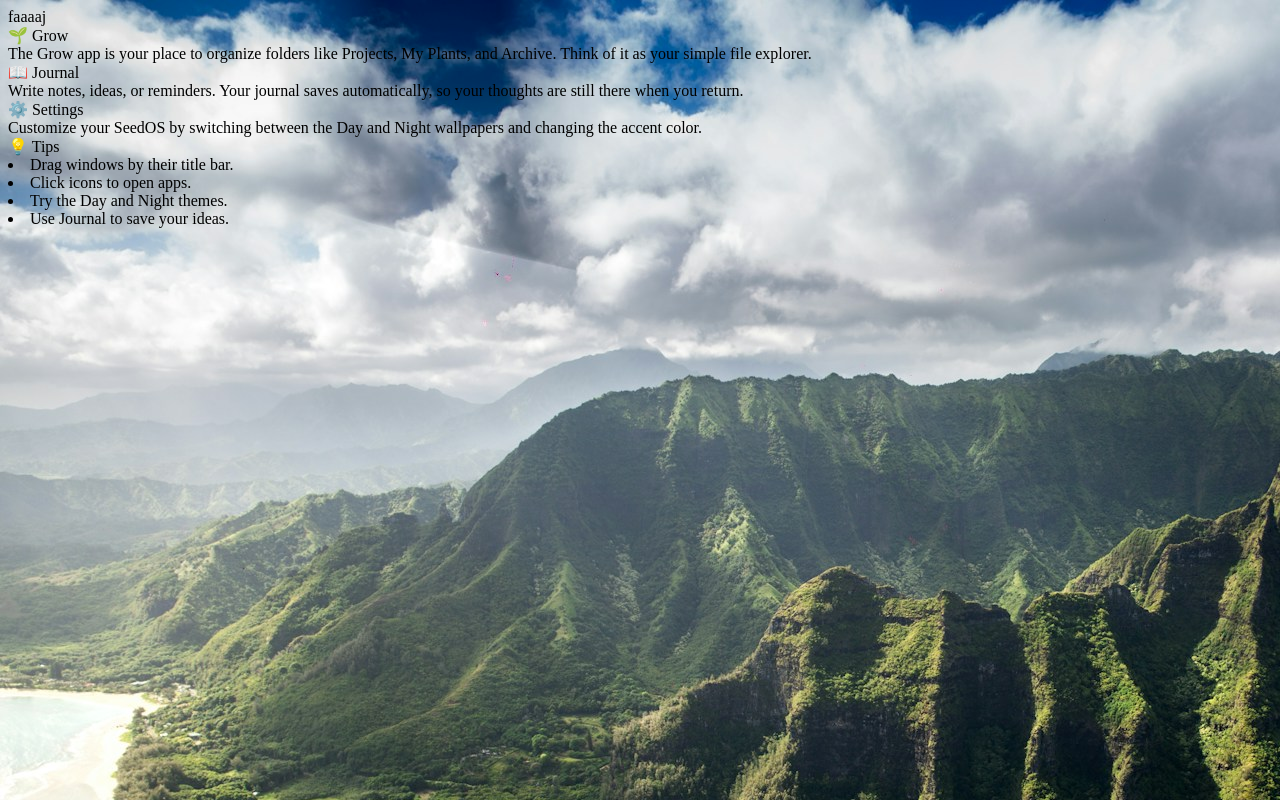
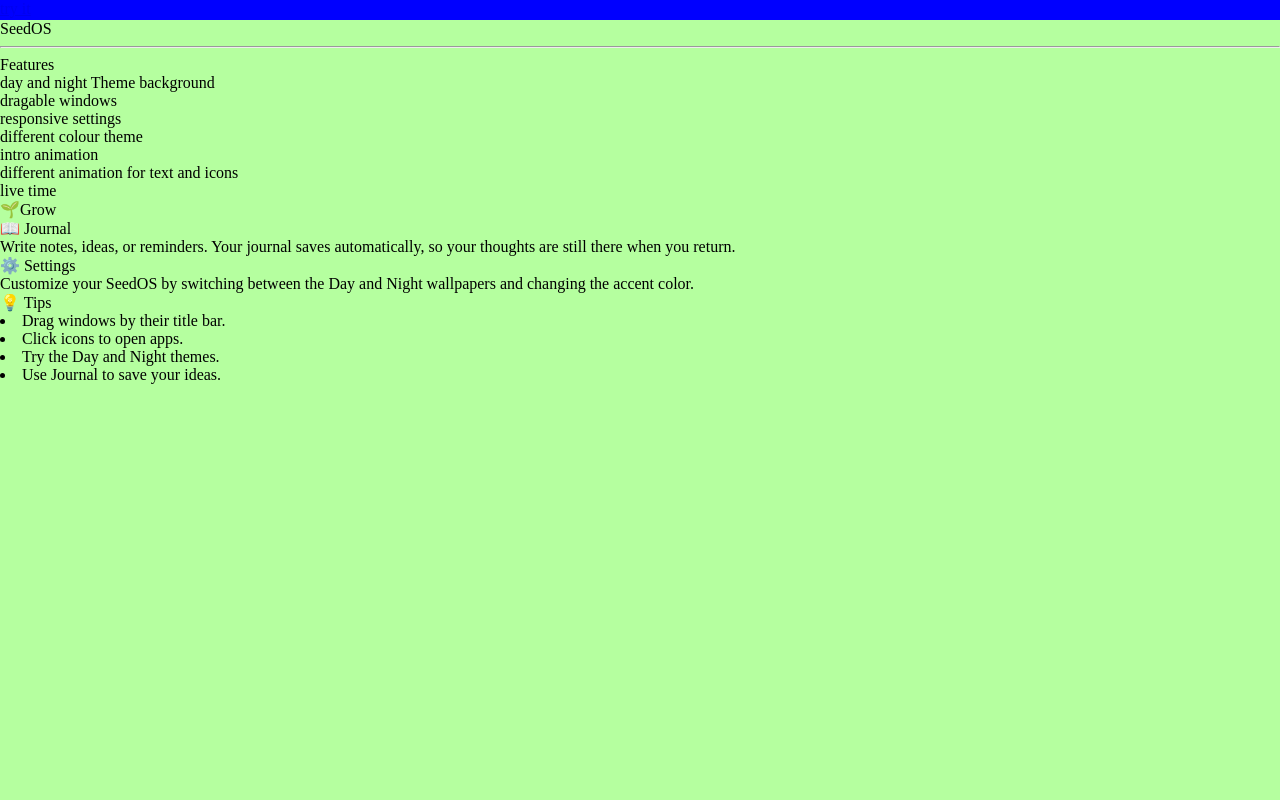
Before and after one commit to RaphelReji/Seedos, a plain HTML site: page guide.html in a window 1280 px wide. Drawn offline with Linux system fonts and the light colour scheme.

Commit message:
adding the main guide

```diff
--- a/guide.css
+++ b/guide.css
@@ -1,3 +1,10 @@
 body{
-    background-image: url(assets/logo/intro1.jpg);
+    margin: 0;
+    background-color: rgb(181, 255, 159);
 }
+#flex{
+    background-color: blue;
+    height: 20px;
+    width: 100%;
+
+}
--- a/guide.html
+++ b/guide.html
@@ -7,9 +7,27 @@
     <link rel="stylesheet" href="guide.css">
 </head>
 <body>
-    faaaaj<div>🌱 Grow</div>
+    <div id="flex"><a href="index.html">try it</a></div>
 
-<div>The Grow app is your place to organize folders like Projects, My Plants, and Archive. Think of it as your simple file explorer.</div>
+    <div> SeedOS</div>
+    <hr>
+
+<div>
+<div>Features</div>
+
+<div>day and night Theme background</div>
+<div>dragable windows</div>
+<div>responsive settings</div>
+<div>different colour theme</div>
+<div>intro animation</div>
+<div>different animation for text and icons</div>
+<div>live time</div>
+</div>
+
+<div>
+
+    <div>🌱Grow</div>
+    <div></div>
 
 <div>📖 Journal</div>
 
@@ -19,6 +37,8 @@
 
 <div>Customize your SeedOS by switching between the Day and Night wallpapers and changing the accent color.</div>
 
+</div>
+
 <div>💡 Tips</div>
 <li> Drag windows by their title bar.</li>
  <li>Click icons to open apps.</li>
```
Also changed, not shown: style.css (+7 -5 lines).
